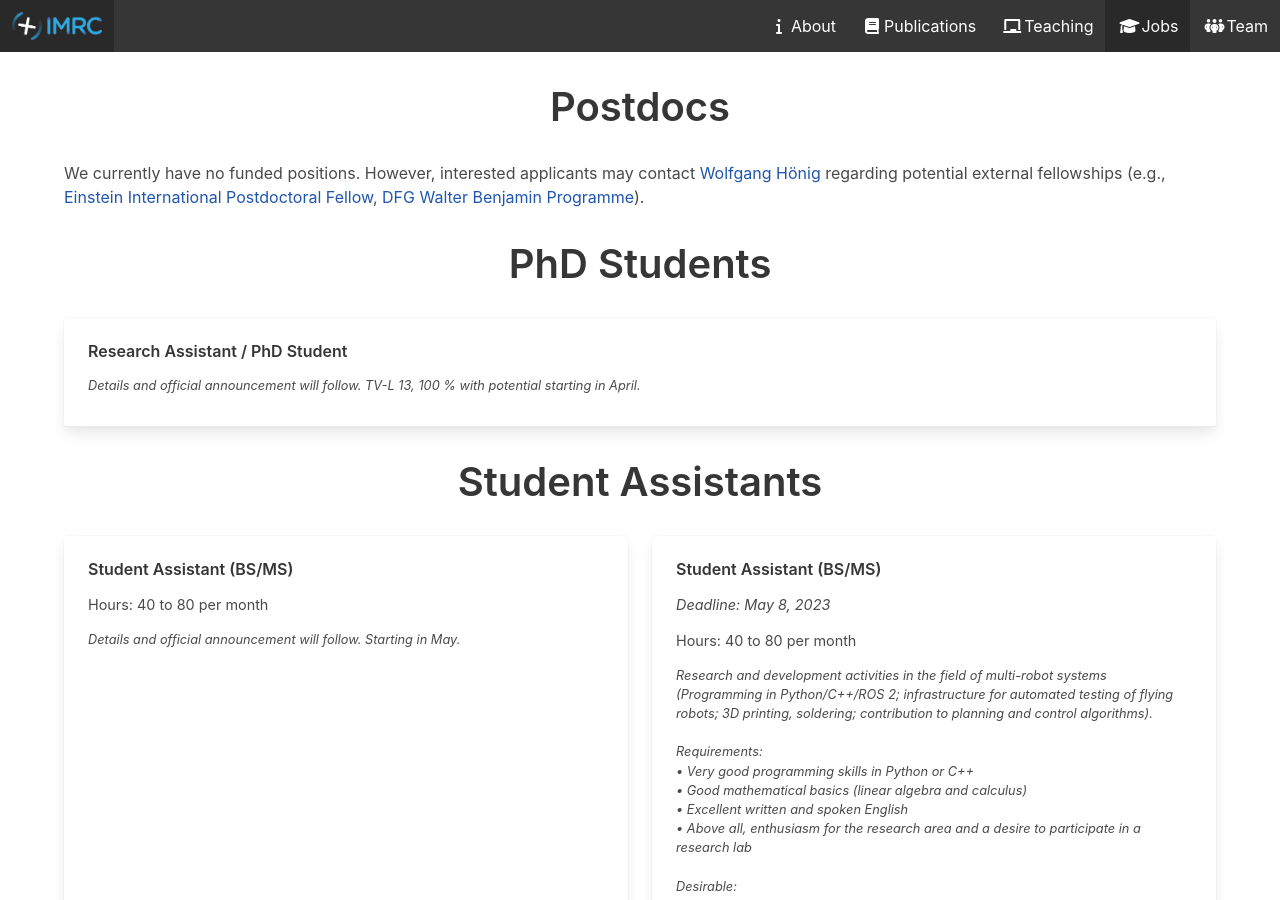
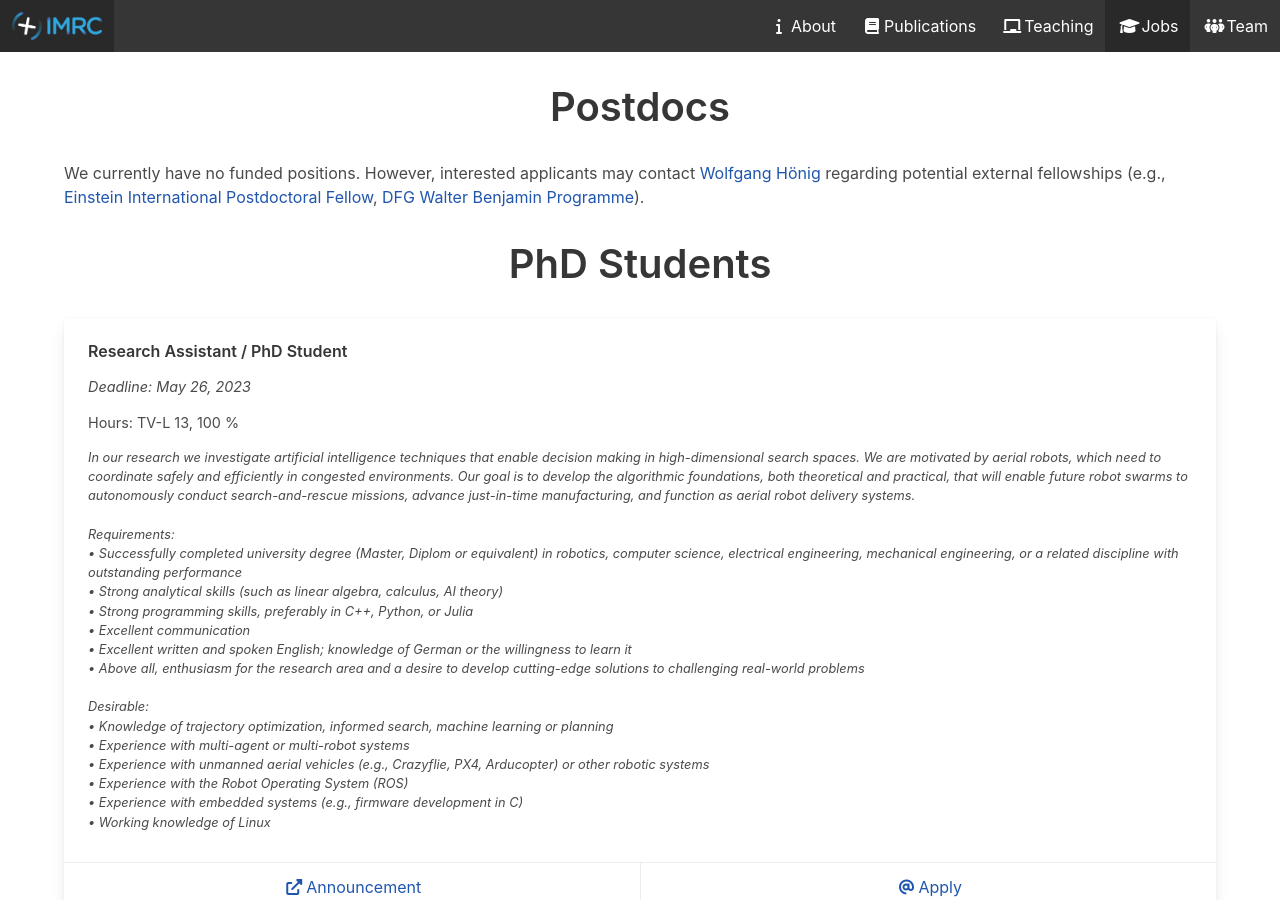
Before and after one commit to IMRCLab/imrclab.github.io, a Jekyll site: the page built from jobs.html, in a window 1280 px wide and 900 px high. Built offline with Jekyll 4.4.1, drawn with Linux system fonts in a browser that asks for light colours.

Commit message:
update jobs

```diff
--- a/_data/jobs.yml
+++ b/_data/jobs.yml
@@ -1,11 +1,36 @@
 phd:
   - name: "Research Assistant / PhD Student"
-    #hours: 40 to 80 per month
-    #deadline: Expired on July 31, 2022. Please do not apply anymore.
-    # reference: 3434T35/22
-    #announcement: https://tubcloud.tu-berlin.de/s/AYS7eDfzFEYs494/download?path=%2FFak.%20IV&files=3434T35%2022.pdf&downloadStartSecret=pskruu70wq
+    hours: TV-L 13, 100 %
+    deadline: May 26, 2023
+    reference:  	IV-186/23
+    announcement: https://www.jobs.tu-berlin.de/en/job-postings/164574
     note: |
-      Details and official announcement will follow. TV-L 13, 100 % with potential starting in April.
+      In our research we investigate artificial intelligence techniques that enable decision making in high-dimensional search spaces. We are motivated by aerial robots, which need to coordinate safely and efficiently in congested environments. Our goal is to develop the algorithmic foundations, both theoretical and practical, that will enable future robot swarms to autonomously conduct search-and-rescue missions, advance just-in-time manufacturing, and function as aerial robot delivery systems.
+
+      Requirements:
+          • Successfully completed university degree (Master, Diplom or equivalent) in robotics, computer science, electrical engineering, mechanical engineering, or a related discipline with outstanding performance
+          • Strong analytical skills (such as linear algebra, calculus, AI theory)
+          • Strong programming skills, preferably in C++, Python, or Julia
+          • Excellent communication
+          • Excellent written and spoken English; knowledge of German or the willingness to learn it
+          • Above all, enthusiasm for the research area and a desire to develop cutting-edge solutions to challenging real-world problems
+
+      Desirable:
+          • Knowledge of trajectory optimization, informed search, machine learning or planning
+          • Experience with multi-agent or multi-robot systems
+          • Experience with unmanned aerial vehicles (e.g., Crazyflie, PX4, Arducopter) or other robotic systems
+          • Experience with the Robot Operating System (ROS)
+          • Experience with embedded systems (e.g., firmware development in C)
+          • Working knowledge of Linux
+
+    apply: |
+          • Cover letter with your interest and experience related to the position%0D%0A
+          • Curriculum vitae%0D%0A
+          • Transcripts (BS and MS)%0D%0A
+          • Writing sample (e.g., BS thesis, MS thesis, or other authored manuscripts)%0D%0A
+          • Programming sample (e.g., link to github)%0D%0A
+          • Names and email addresses of up to two qualified persons who are willing to provide a reference on request
+
 shk:
   - name: "Student Assistant (BS/MS)"
     hours: 40 to 80 per month
--- a/_includes/job.html
+++ b/_includes/job.html
@@ -33,12 +33,17 @@
         {% endif %}
         {% if job.reference %}
         <a href="mailto:i (dot) cicchetti-nilsson (at) tu-berlin (dot) de?subject=Application for {{job.reference}}&body=Please attach a single PDF with:%0D%0A
+        {% if job.apply %}
+          {{job.apply}}
+        {% else %}
           • Motivation letter%0D%0A
           • CV%0D%0A
           • Current grade sheets%0D%0A
           • Link to relevant code samples (e.g., GitHub repository)%0D%0A
-          • Other supporting materials, if any (e.g., BA thesis or project reports)%0D%0A
-          By submitting your application via email you consent to having your data electronically processed and saved. Please note that we do not provide a guarantee for the protection of your personal data when submitted as an unprotected file. Please find our data protection notice acc. DSGVO (General Data Protection Regulation) at TU website quick access 214041." class="card-footer-item"><span class="icon"><i class="fas fa-at"></i></span><span>Apply</span></a>
+          • Other supporting materials, if any (e.g., BA thesis or project reports)
+        {% endif %}
+          %0D%0A
+          By submitting your application via email you consent to having your data electronically processed and saved. Please note that we do not provide a guaranty for the protection of your personal data when submitted as unprotected file. Please find our data protection notice acc. DSGVO (General Data Protection Regulation) at TU website quick access 214041." class="card-footer-item"><span class="icon"><i class="fas fa-at"></i></span><span>Apply</span></a>
         {% endif %}
       </footer>
     </div>
--- a/index.html
+++ b/index.html
@@ -73,6 +73,11 @@ title: IMRC
 
           <ul>
             <li>
+              <span class="title">We have <a href="jobs.html">one PhD and two student assistant positions</a>.</span>
+              <span class="note">05/2023</span>
+            </li>
+
+            <li>
               <span class="title">Co-organization of summer school <a href="https://www.scienceofintelligence.de/summerschool/">Embodied Intelligence – Perception and Learning in Nature and Robotics</a>.</span>
               <span class="note">03/2023</span>
             </li>
```
